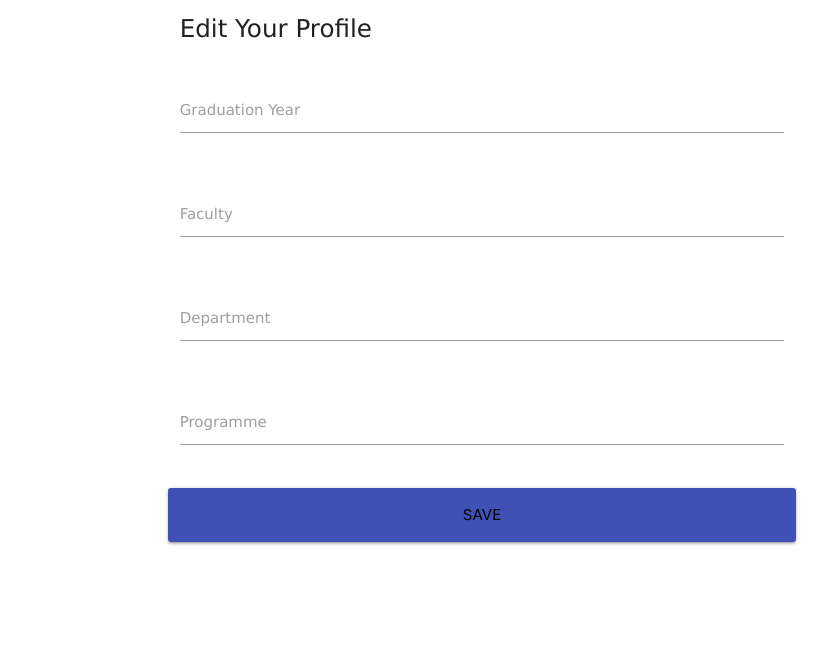
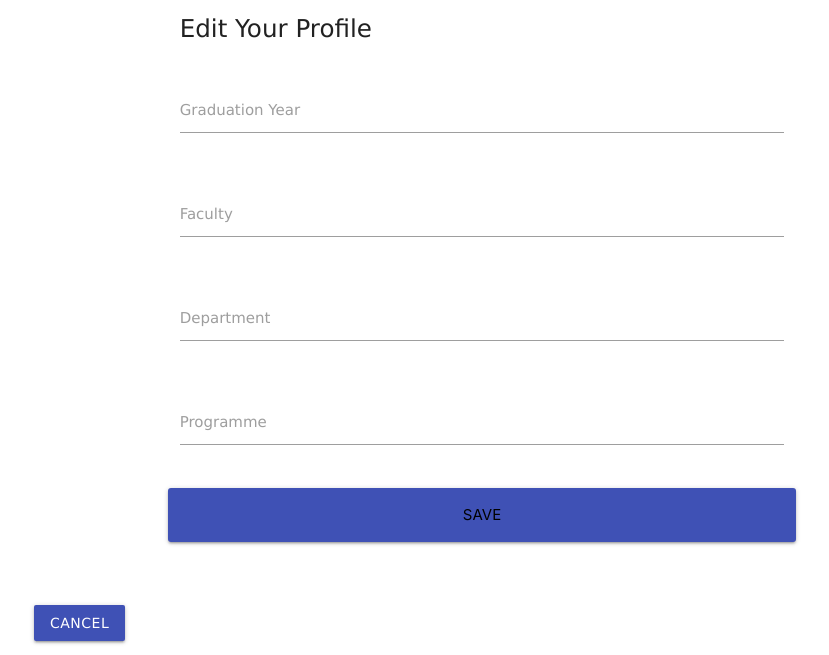
Before and after one commit to michelllle-liu/pelican-legion, a Flask app: template App/templates/editProfile.html in a window 1280 px wide. Shown: the part 145-800 px from the top of the page, without its empty margins (158-987 px from the left). Run offline with Flask 2, Linux system fonts and the light colour scheme; the template is opened without the code that fills it: values that come from a table or form of the project are taken from there, others are empty.

Commit message:
Add 'Cancel' button to editProfile form

```diff
--- a/App/templates/editProfile.html
+++ b/App/templates/editProfile.html
@@ -51,4 +51,7 @@
             </form>
         </div>
     </div>
+
+    <br>
+    <a href="/dashboard" class="waves-effect waves-light indigo btn">Cancel</a>
 {% endblock %}
```
